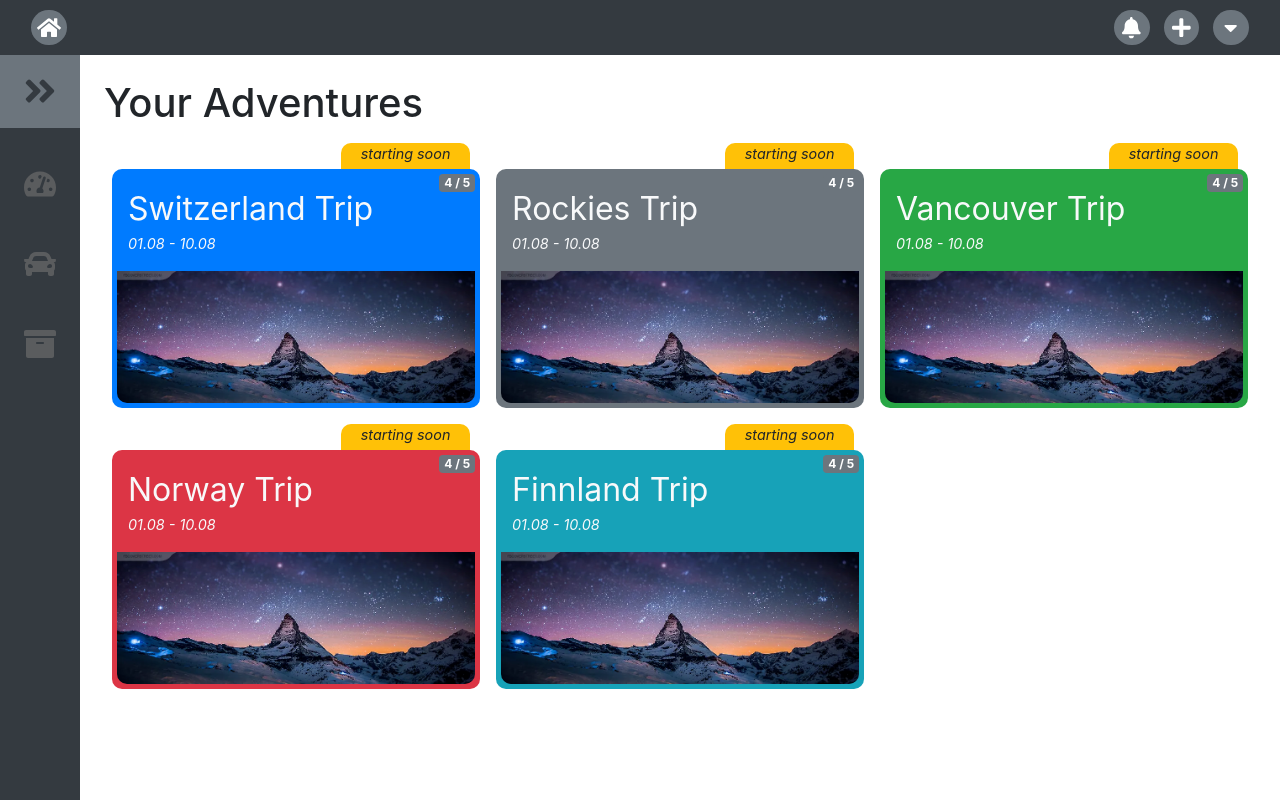
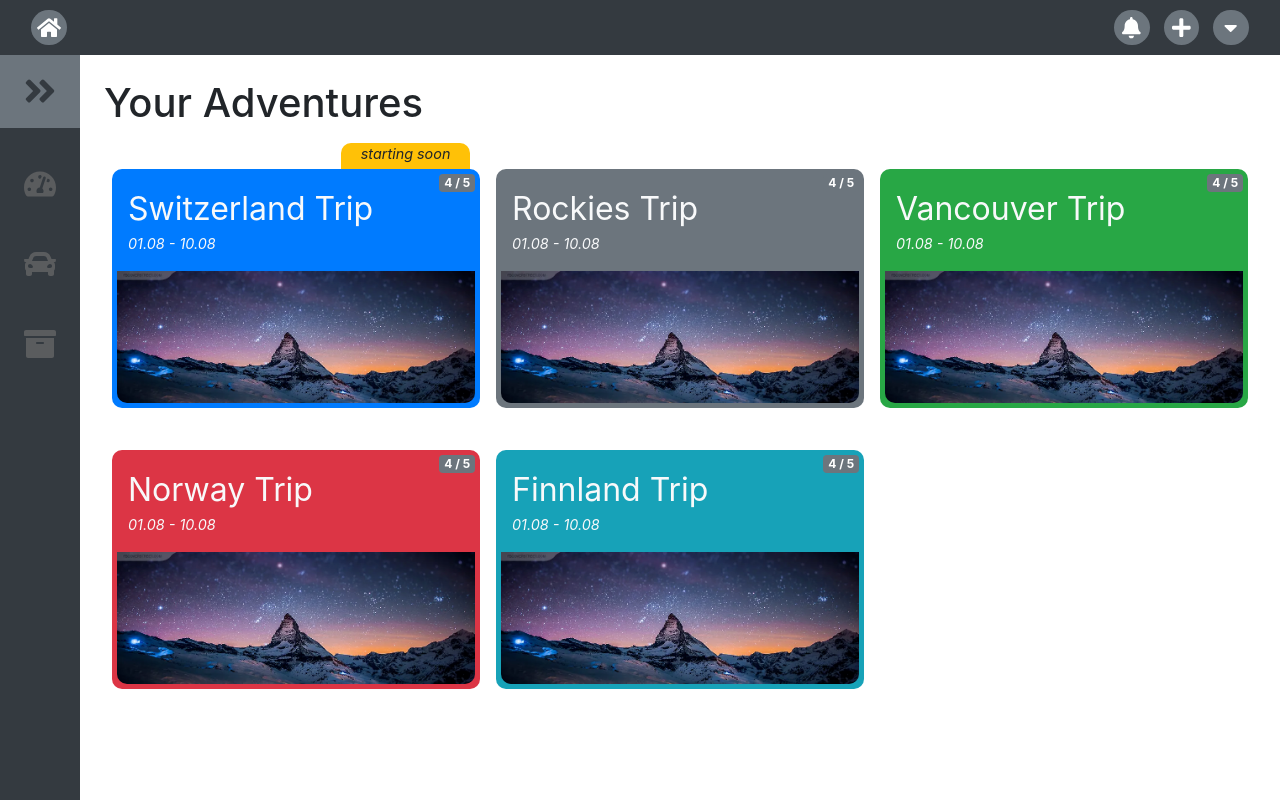
Before and after one commit to MauriceAndre/on-adventure-web-app, a React (Create React App) app: page / in a window 1280 px wide. Built offline with nearby package versions, Linux system fonts and the light colour scheme.

Commit message:
Change Card header and color params

```diff
--- a/src/components/Home/Home.jsx
+++ b/src/components/Home/Home.jsx
@@ -12,7 +12,7 @@ function Home() {
                     <Container fluid>
                         <Row >
                             <Col md={6} lg={4} className={join(["p-2"])}>
-                                <Card title="Switzerland Trip" bgColor="var(--primary)" />
+                                <Card title="Switzerland Trip" bgColor="var(--primary)" header="starting soon" />
                             </Col>
                             <Col md={6} lg={4} className={join(["p-2"])}>
                                 <Card title="Rockies Trip" bgColor="var(--secondary)" />
--- a/src/components/common/Card/Card.jsx
+++ b/src/components/common/Card/Card.jsx
@@ -5,13 +5,13 @@ import cover from './cover.png';
 import { Badge } from 'react-bootstrap';
 
 function Card({
-    header = "starting soon",
+    header,
     title,
     bgColor = "#44435e"
 }) {
     return (
         <div className={style["card"]}>
-            <div className={join(style["header"])}>{header}</div>
+            {header && <div className={join(style["header"])}>{header}</div>}
             <div className={style["body"]} style={{ backgroundColor: bgColor }}>
                 <div className={style["title"]}>{title}</div>
                 <div className={style["date"]}>01.08 - 10.08</div>
```
Also changed, not shown: 1 other file (tests, documents, lock files or other folders).
